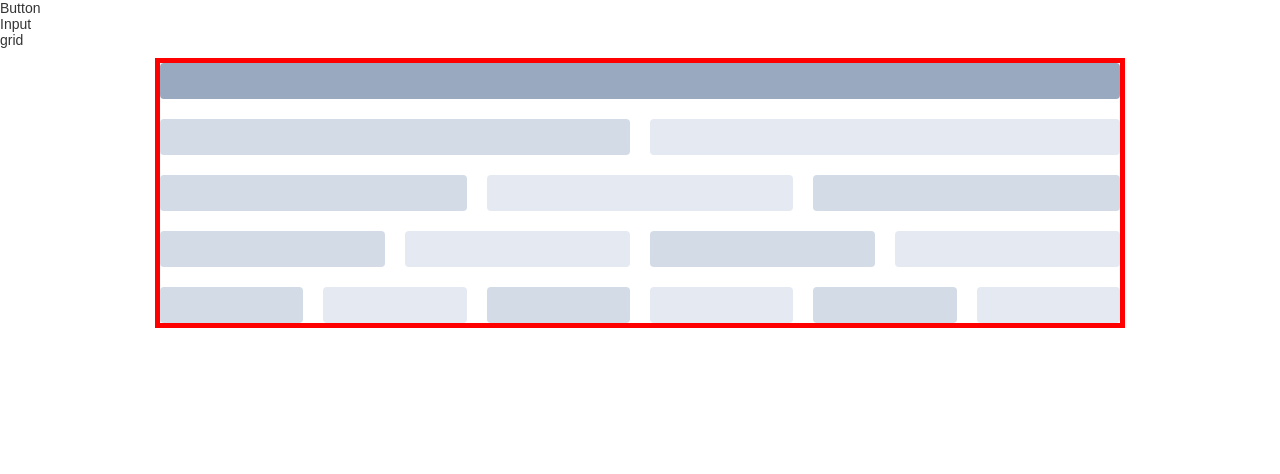
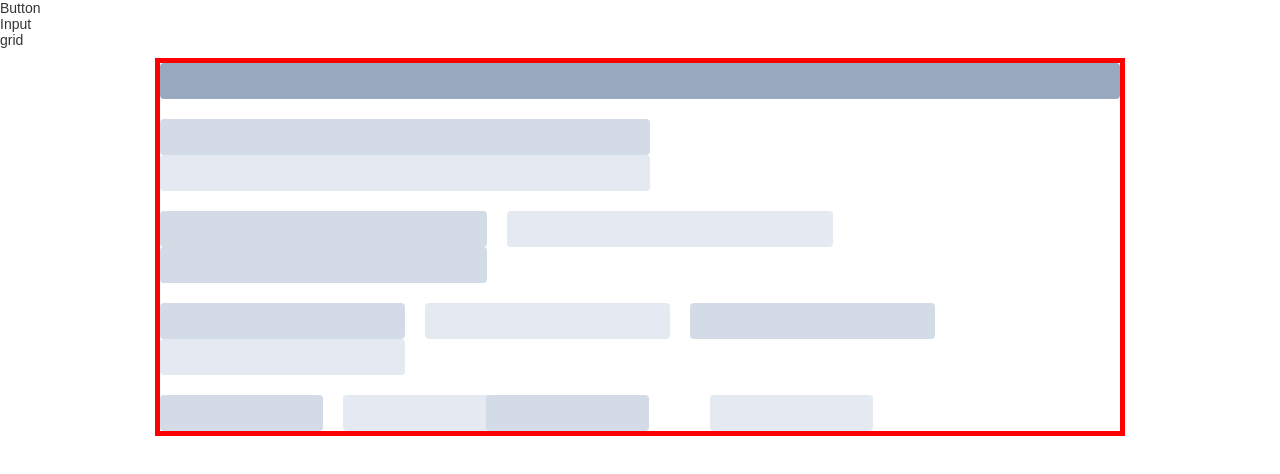
Before and after one commit to LinZhihui2016/leo-ui, a Vue app: page /#/grid in a window 1280 px wide. Shown: the top 474 px of the page. Built offline with nearby package versions, Linux system fonts and the light colour scheme; a small style sheet from the web is missing.

Commit message:
准备响应式

```diff
--- a/src/components/LeoCol.vue
+++ b/src/components/LeoCol.vue
@@ -7,7 +7,9 @@
 export default {
   props: {
     span: [Number, String],
-    preSpan: [Number, String]
+    preSpan: [Number, String],
+    forward: Number,
+    backward: Number
   },
   data() {
     return {
@@ -25,10 +27,12 @@ export default {
       return style;
     },
     classList() {
-      const { span, preSpan } = this;
+      const { span, preSpan, forward, backward } = this;
       return [
         span && `leo-col--span-${span}`,
-        preSpan && `leo-col--pre-${preSpan}`
+        preSpan && `leo-col--pre-${preSpan}`,
+        forward && `leo-col--forward-${forward}`,
+        backward && `leo-col--backward-${backward}`
       ];
     }
   }
@@ -37,6 +41,7 @@ export default {
 <style lang="scss">
 .leo-col {
   width: 100%;
+  position: relative;
   @for $n from 1 through 24 {
     &.leo-col--span-#{$n} {
       width: ($n / 24) * 100%;
@@ -44,6 +49,12 @@ export default {
     &.leo-col--pre-#{$n} {
       margin-left: ($n/24) * 100%;
     }
+    &.leo-col--forward-#{$n} {
+      left: ($n/24) * 100%;
+    }
+    &.leo-col--backward-#{$n} {
+      right: ($n/24) * 100%;
+    }
   }
 }
 </style>
--- a/src/components/LeoRow.vue
+++ b/src/components/LeoRow.vue
@@ -33,5 +33,6 @@ export default {
 <style lang="scss">
 .leo-row {
   display: flex;
+  flex-wrap: wrap;
 }
 </style>
--- a/src/views/Grid.vue
+++ b/src/views/Grid.vue
@@ -34,11 +34,9 @@
         <leo-col :span="4"
           ><div class="grid-content bg-purple-light"></div
         ></leo-col>
-        <leo-col :span="4"><div class="grid-content bg-purple"></div></leo-col>
-        <leo-col :span="4"
-          ><div class="grid-content bg-purple-light"></div
+        <leo-col :span="4" :backward="1"
+          ><div class="grid-content bg-purple"></div
         ></leo-col>
-        <leo-col :span="4"><div class="grid-content bg-purple"></div></leo-col>
         <leo-col :span="4"
           ><div class="grid-content bg-purple-light"></div
         ></leo-col>
```
